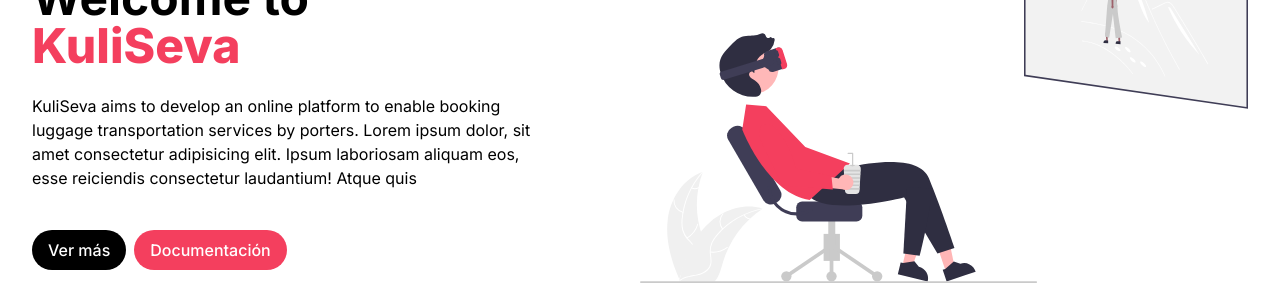
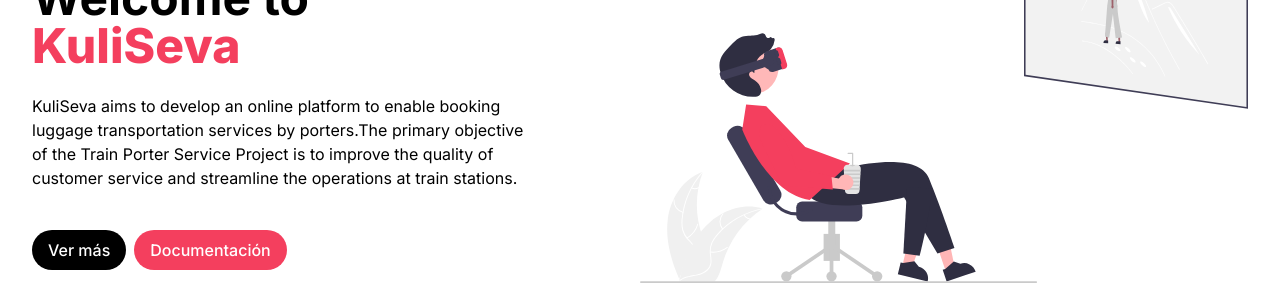
Before and after one commit to satyamsharma17/halley, a Next.js app: page / in a window 1280 px wide. Shown: the part 234-519 px from the top of the page. Built offline with nearby package versions, Linux system fonts and the light colour scheme; no server answers.

Commit message:
Update Hero.tsx

```diff
--- a/src/components/Hero.tsx
+++ b/src/components/Hero.tsx
@@ -12,9 +12,7 @@ export function Hero() {
           </h1>
           <p className="pt-6 text-base w-auto sm:w-10/12 md:w-10/12 dark:text-neutral-400">
             KuliSeva aims to develop an online platform to enable booking
-            luggage transportation services by porters. Lorem ipsum dolor, sit
-            amet consectetur adipisicing elit. Ipsum laboriosam aliquam eos,
-            esse reiciendis consectetur laudantium! Atque quis
+            luggage transportation services by porters.The primary objective of the Train Porter Service Project is to improve the quality of customer service and streamline the operations at train stations.
           </p>
           <div className="flex flex-auto pt-10 gap-2 min-w-[350px] justify-center sm:justify-start">
             <div>
```
